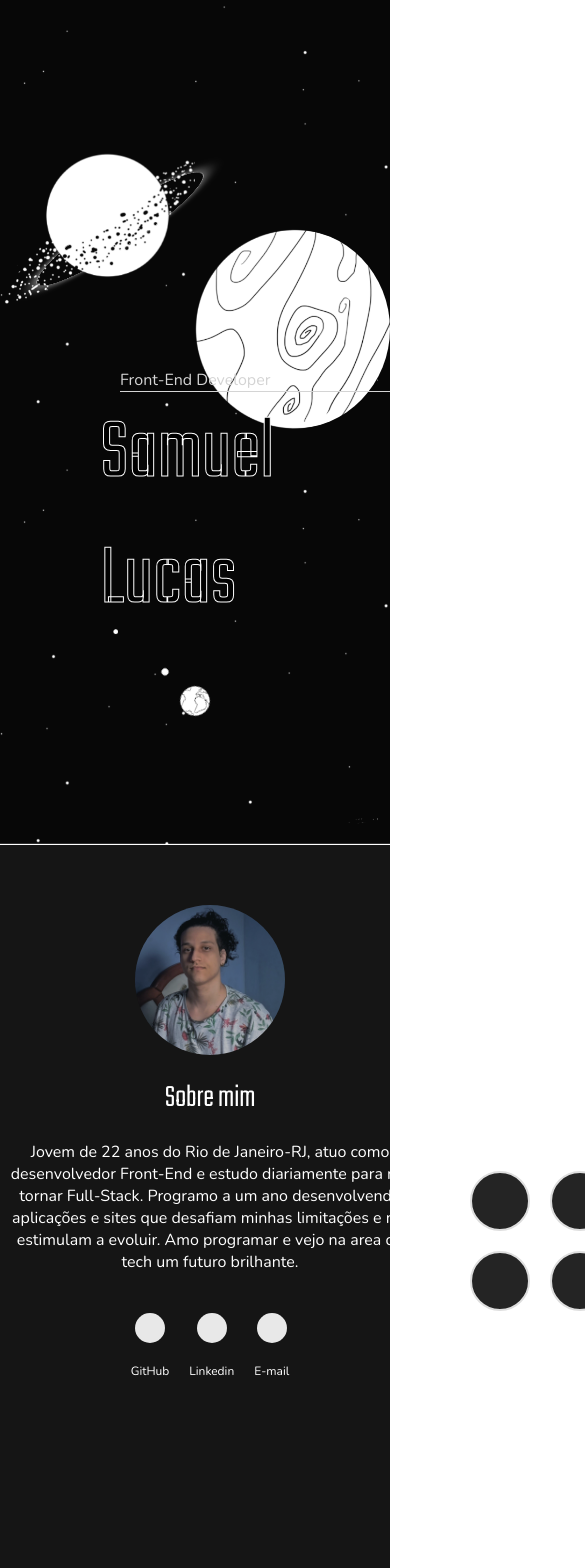
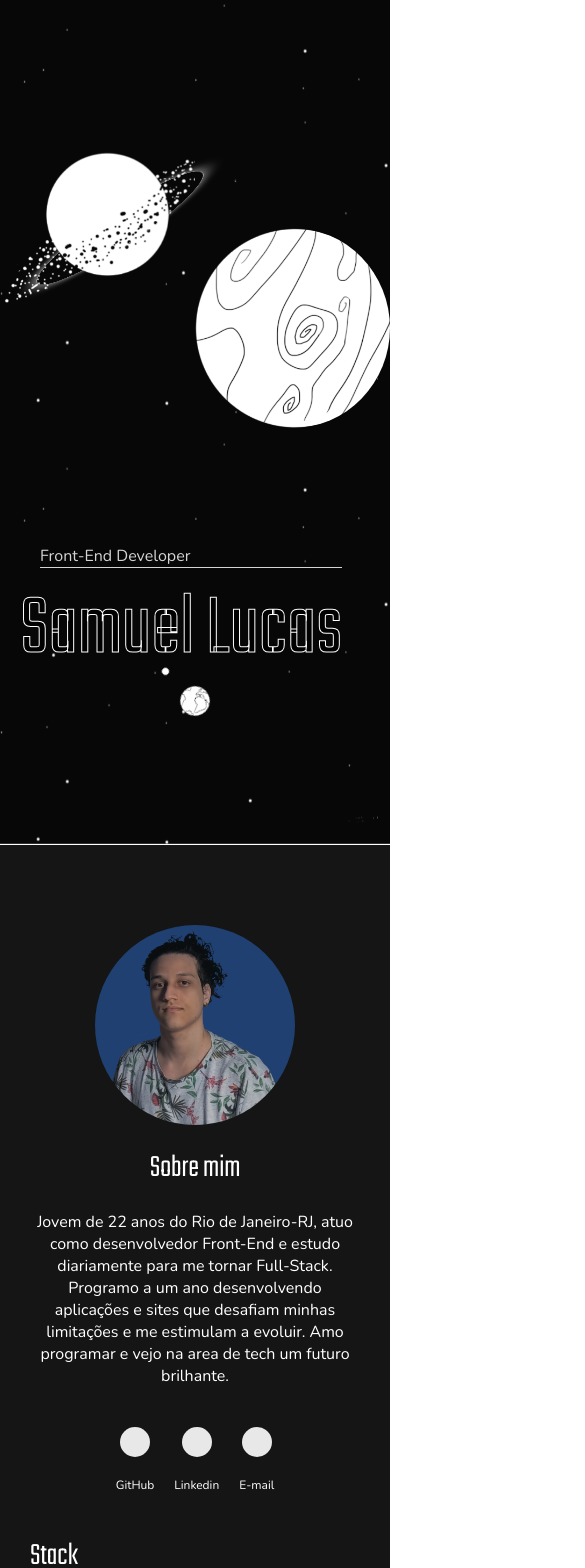
Before and after one commit to Samuellucasn/Portifolio, a React (Vite) app: page / in a window 390 px wide. Shown: the top 1568 px of the page, 585 px wide, since content can reach past the window. Built offline with nearby package versions, Linux system fonts and the light colour scheme; some icons are missing.

Commit message:
feat responsive layout

```diff
--- a/src/components/ProjectCard/style.scss
+++ b/src/components/ProjectCard/style.scss
@@ -51,3 +51,9 @@
         cursor: pointer;
     }
 }
+
+@media (max-width: 440px) {
+    .links .code, .links .website {
+        width: 100px;
+    }
+}
--- a/src/components/pages/HomeSection/style.scss
+++ b/src/components/pages/HomeSection/style.scss
@@ -40,8 +40,8 @@
 
     .welcome-text {
         position: absolute;
-        left: 100px;
-        bottom: 200px;
+        left: 150px;
+        bottom: 150px;
 
         z-index: 30;
 
@@ -76,6 +76,8 @@
         height: variables.$saturn-height-width;
 
         @include bgImage(url('/src/assets/saturn.png'));
+
+        animation: floating 2s infinite linear;
 
         border-radius: 0;
         margin-bottom: 100px;
@@ -112,6 +114,8 @@
         height: variables.$jupiter-height-width;
 
         @include bgImage(url('/src/assets/Jupiter.png'));
+
+        animation: floating 2s infinite linear;
 
         margin-top: 100px;
     }
@@ -158,3 +162,21 @@
 
     margin: auto;
 }
+
+@media (max-width: 580px) {
+    .home-main .welcome-text {
+        left: 100px;
+    }
+}
+
+@media (max-width: 450px) {
+    .home-main .welcome-text {
+        left: 50px;
+    }
+}
+
+@media (max-width: 420px) {
+    .home-main .welcome-text {
+        left: 20px;
+    }
+}
--- a/src/components/pages/MeSection/style.scss
+++ b/src/components/pages/MeSection/style.scss
@@ -15,6 +15,7 @@
     box-shadow: 1px 1px 1px 1px white;
 
     display: flex;
+    flex-wrap: wrap;
     justify-content: space-between;
 
     padding: 10px;
@@ -27,12 +28,16 @@
     align-items: center;
 
     margin: auto;
-    margin-bottom: 200px;
+    // margin-bottom: 200px;
     margin-top: 50px;
 
+    padding: 20px;
+
     .perfil-img {
-        background-image: url(/src//assets/fot-perfil-portifolio-bom.jpg);
-        background-size: cover;
+        background-image: url(/src//assets/foto-perfil-contorno.jpg);
+        background-color: #234c8a;
+        background-size: contain;
+        background-position: center bottom;
         opacity: .8;
 
         width: variables.$perfil-height-width;
@@ -56,7 +61,7 @@
     p {
         text-align: center;
 
-        width: 400px;
+        max-width: 400px;
 
         margin-bottom: 40px;
     }
@@ -102,10 +107,11 @@
     text-align: center;
 
     margin: auto;
-    margin-top: 250px;
+    padding: 20px;
+    // margin-top: 250px;
 
     .stack {
-        width: 400px;
+        max-width: 400px;
 
         ul {
             display: flex;
@@ -137,6 +143,6 @@
     }
 
     p {
-        width: 500px;
+        max-width: 500px;
     }
 }
--- a/src/components/pages/ProjectSection/style.scss
+++ b/src/components/pages/ProjectSection/style.scss
@@ -10,6 +10,10 @@
 
     border: 1px solid #fff;
     border-radius: 0px 0px 10px 10px;
+
+    @media (max-width: 440px) {
+        width: 300px;
+    }
 }
 
 .projects {
@@ -25,6 +29,7 @@
     gap: 40px;
 
     .others {
+
         width: 200px;
         height: 50px;
 
--- a/src/style/Global.scss
+++ b/src/style/Global.scss
@@ -9,6 +9,7 @@ body {
 
     a {
         text-decoration: none;
+        color: #fff;
     }
 
     h1, h2 {
--- a/src/style/animation.scss
+++ b/src/style/animation.scss
@@ -37,3 +37,12 @@
         opacity: 1;
     }
 }
+
+@keyframes floating {
+    50% {
+        transform: translateY(-5px);
+    }
+    100% {
+        transform: translateY(0px);
+    }
+}
--- a/src/style/variables.scss
+++ b/src/style/variables.scss
@@ -8,6 +8,6 @@ $earth-height-width: 30px;
 
 $moon-height-width: 7px;
 
-$perfil-height-width: 150px;
+$perfil-height-width: 200px;
 
 $stamp-height-width: 60px;
```
Also changed, not shown: src/assets/foto-de-perfil-contorno.jpg (deleted), src/assets/foto-perfil-contorno.jpg (added).
